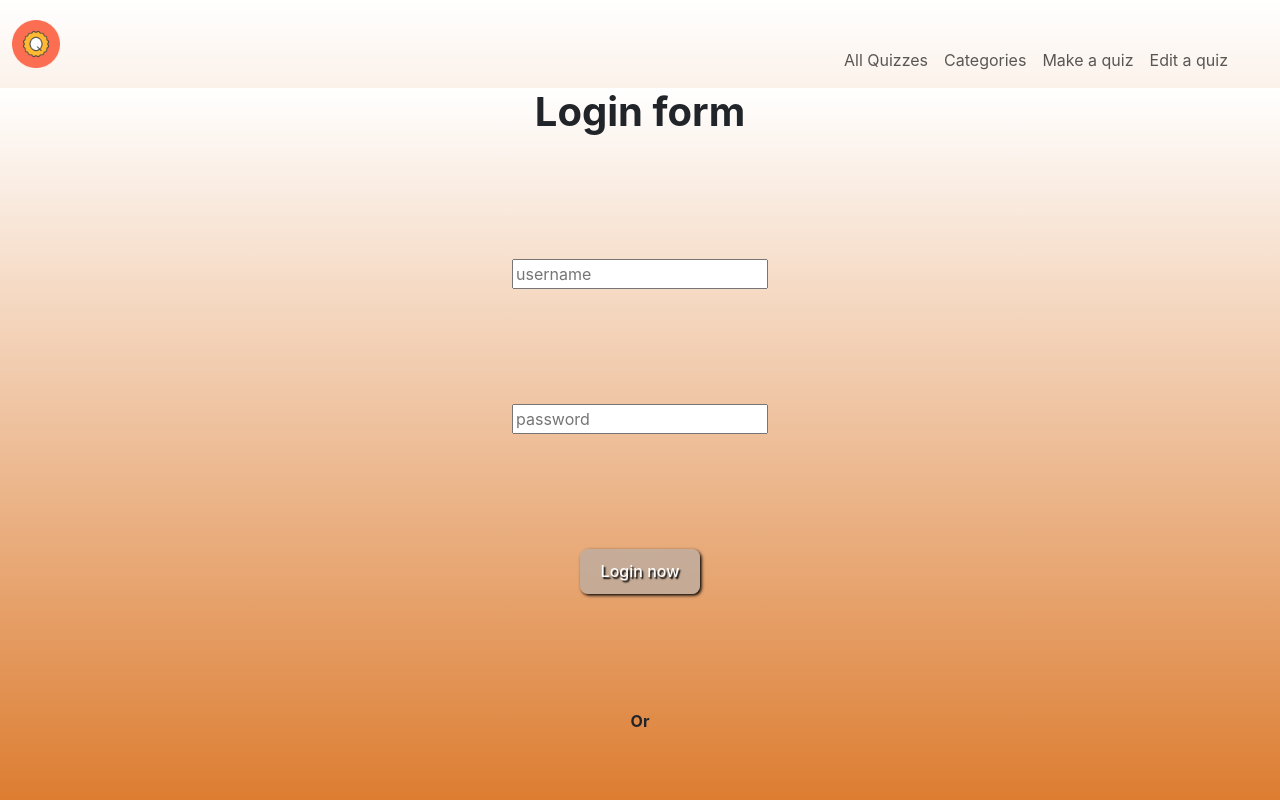
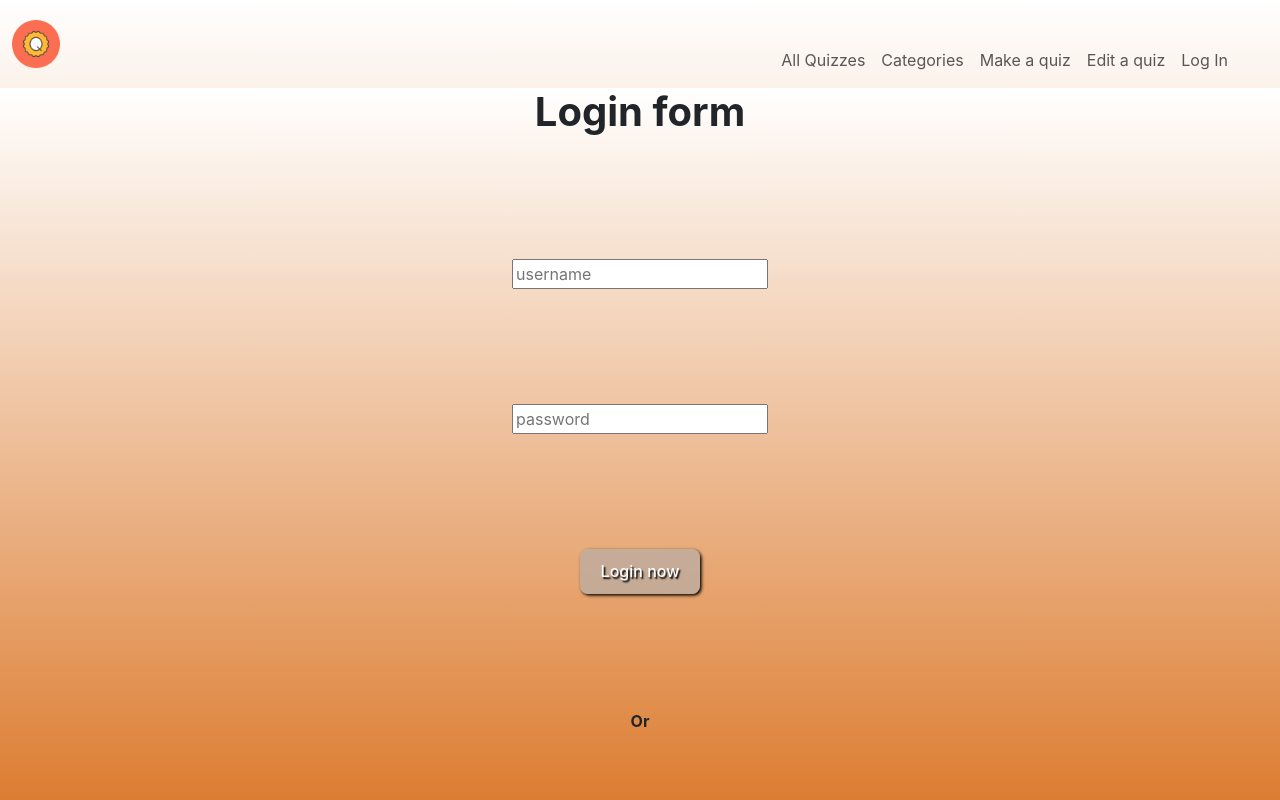
Before and after one commit to Thi-Tracey-Nguyen/Quiz-App-Client, a React (Vite) app: page /login in a window 1280 px wide. Shown: the top 800 px of the page. Built offline with nearby package versions, Linux system fonts and the light colour scheme; no server answers.

Commit message:
Added login on nav bar

```diff
--- a/src/auth/LogIn.jsx
+++ b/src/auth/LogIn.jsx
@@ -20,13 +20,14 @@ const LogIn = () => {
       credentials: 'include',
       body: JSON.stringify(user)
     })
-
     const data = await res.json()
 
     if (!res.ok) {
       // const msg = `An error occurred ${res.status}`
       // throw new Error(msg)
       setMessage(data.message)
+    } else {
+      nav(`/user/${data._id}`)
     }
   }
 
--- a/src/home/NavBar.jsx
+++ b/src/home/NavBar.jsx
@@ -7,7 +7,7 @@ const NavBar = () => {
     <nav className="navbar navbar-expand-lg bg-transparent">
       <div className="container-fluid">
           <Link className='navbar-brand' to='/'>
-          <img src={logo} alt='Logo' className='logo-nav' />
+            <img src={logo} alt='Logo' className='logo-nav' />
           </Link>
           <Link className="navbar-brand" to="/"></Link>
           <button className="navbar-toggler" type="button" data-bs-toggle="collapse" data-bs-target="#navbarNav" aria-controls="navbarNav" aria-expanded="false" aria-label="Toggle navigation">
@@ -16,20 +16,21 @@ const NavBar = () => {
           <div className="collapse navbar-collapse justify-content-end" id="navbarNav">
           <ul className="navbar-nav">
               <li className="nav-item">
-              <Link className='nav-link' to='/quizzes'>All Quizzes</Link>
+                <Link className='nav-link' to='/quizzes'>All Quizzes</Link>
               </li>
               <li className="nav-item">
-              <Link className='nav-link' to='/categories'>Categories</Link>
+                <Link className='nav-link' to='/categories'>Categories</Link>
               </li>
               <li className="nav-item">
-              <Link className='nav-link' to='/make-a-quiz'>Make a quiz</Link>
+                <Link className='nav-link' to='/make-a-quiz'>Make a quiz</Link>
               </li>
               <li className="nav-item">
-              <Link className='nav-link' to='/edit-a-quiz'>Edit a quiz</Link>
+                <Link className='nav-link' to='/edit-a-quiz'>Edit a quiz</Link>
               </li>
-              {/* <li className="nav-item">
-              <Link className='nav-link' to='/login'>Login</Link>
-              </li> */}
+              <li className="nav-item">
+                <Link className='nav-link' to='/auth/login'>Log In</Link>
+              </li>
+
           </ul>
           </div>
       </div>
```
Also changed, not shown: src/assets/user-solid.svg (added).
